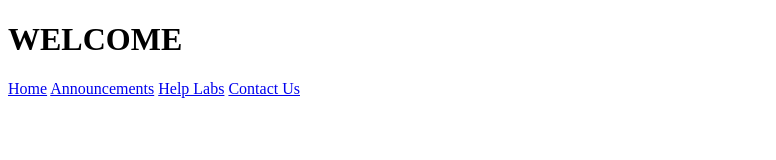
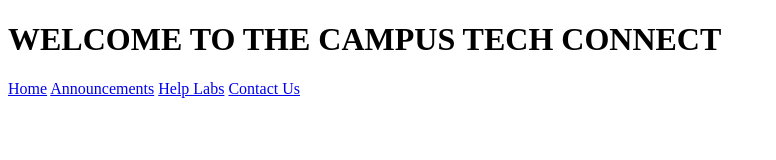
Before and after one commit to jojoavila/CampusTechConnect, a plain HTML site: page index.html in a window 1280 px wide. Shown: the whole page, without its empty margins (0-776 px from the left). Drawn offline with Linux system fonts and the light colour scheme.

Commit message:
starting the web page

```diff
--- a/index.html
+++ b/index.html
@@ -8,7 +8,7 @@
 </head>
 <body>
     <header>
-        <h1>WELCOME</h1>
+        <h1>WELCOME TO THE CAMPUS TECH CONNECT</h1>
         <!-- <a id="logo_link" href="index.html">
             <img class="logo" src="images/Logo.png" alt="Logo">
         </a> -->
```
